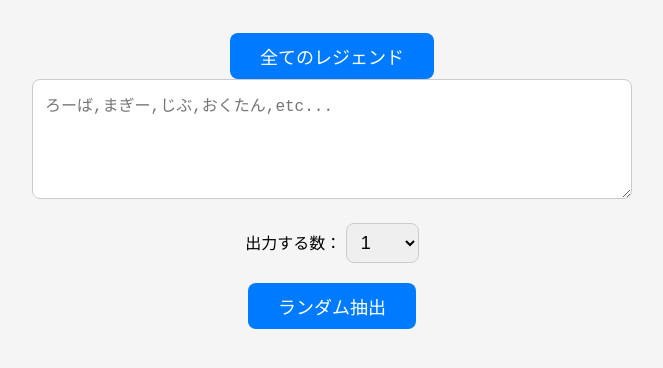
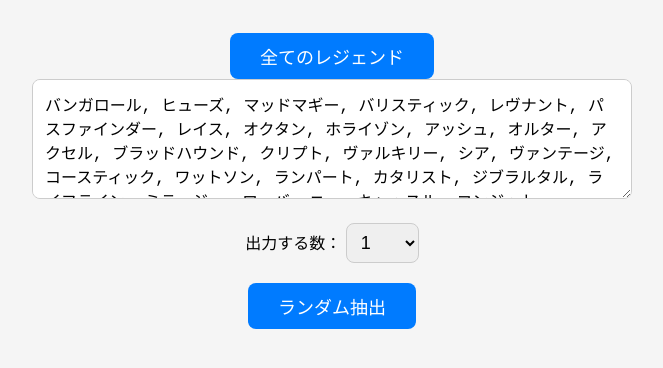
Before and after one commit to ajinoCan2Me/LegendPick, a plain HTML site: page index.html in a window 1280 px wide. Both pictures are taken after a click on the button "全てのレジェンド". Shown: the part 186-554 px from the top of the page, without its empty margins (308-971 px from the left). Drawn offline with Linux system fonts and the light colour scheme.

Commit message:
index.html を更新

```diff
--- a/index.html
+++ b/index.html
@@ -49,8 +49,8 @@
 
   <script>
 function insertText(text) {
-    const box = document.getElementById("message");
-    box.value += text;
+    const box = document.getElementById("input");
+    box.value = text;
 }
     function randomPick() {
 
```
